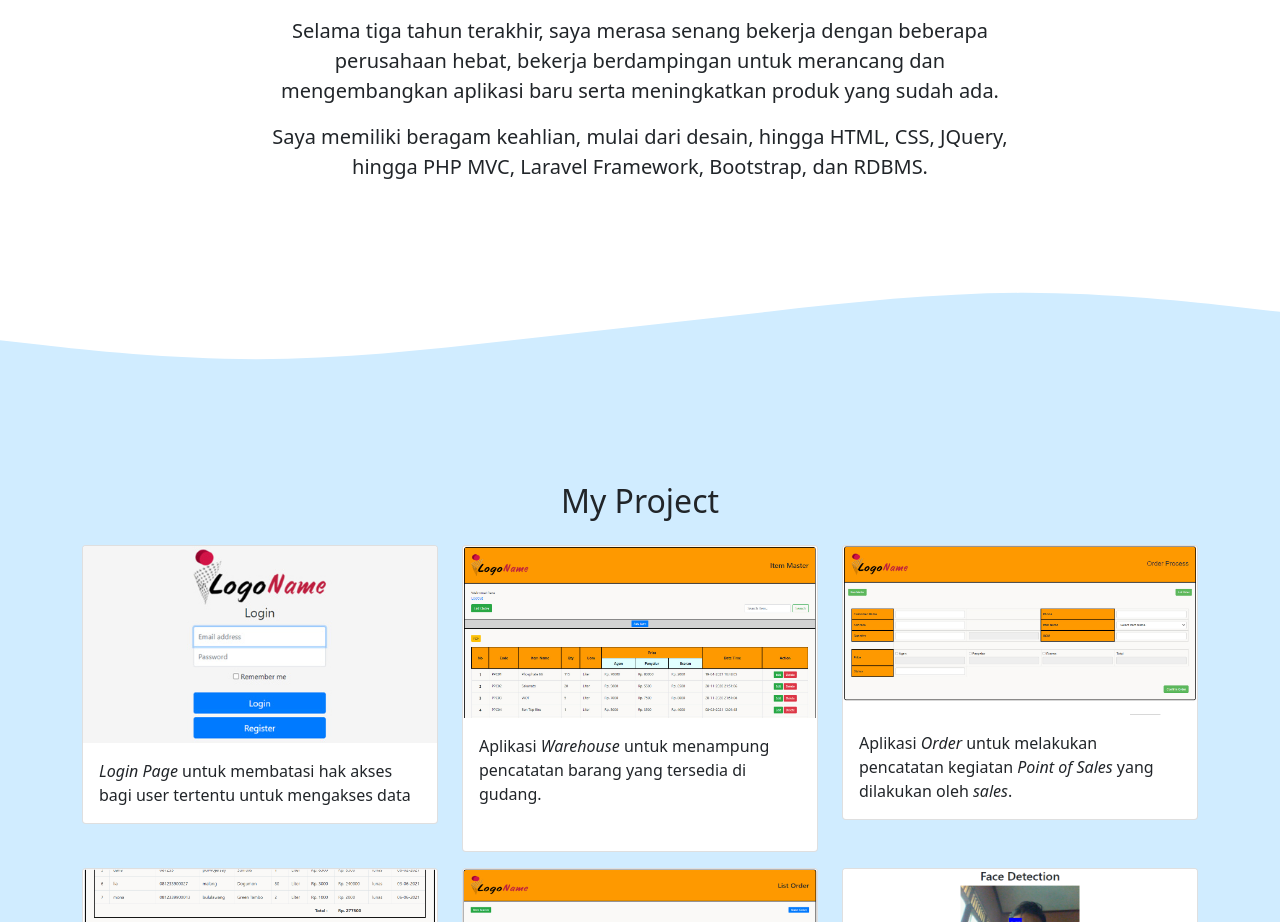
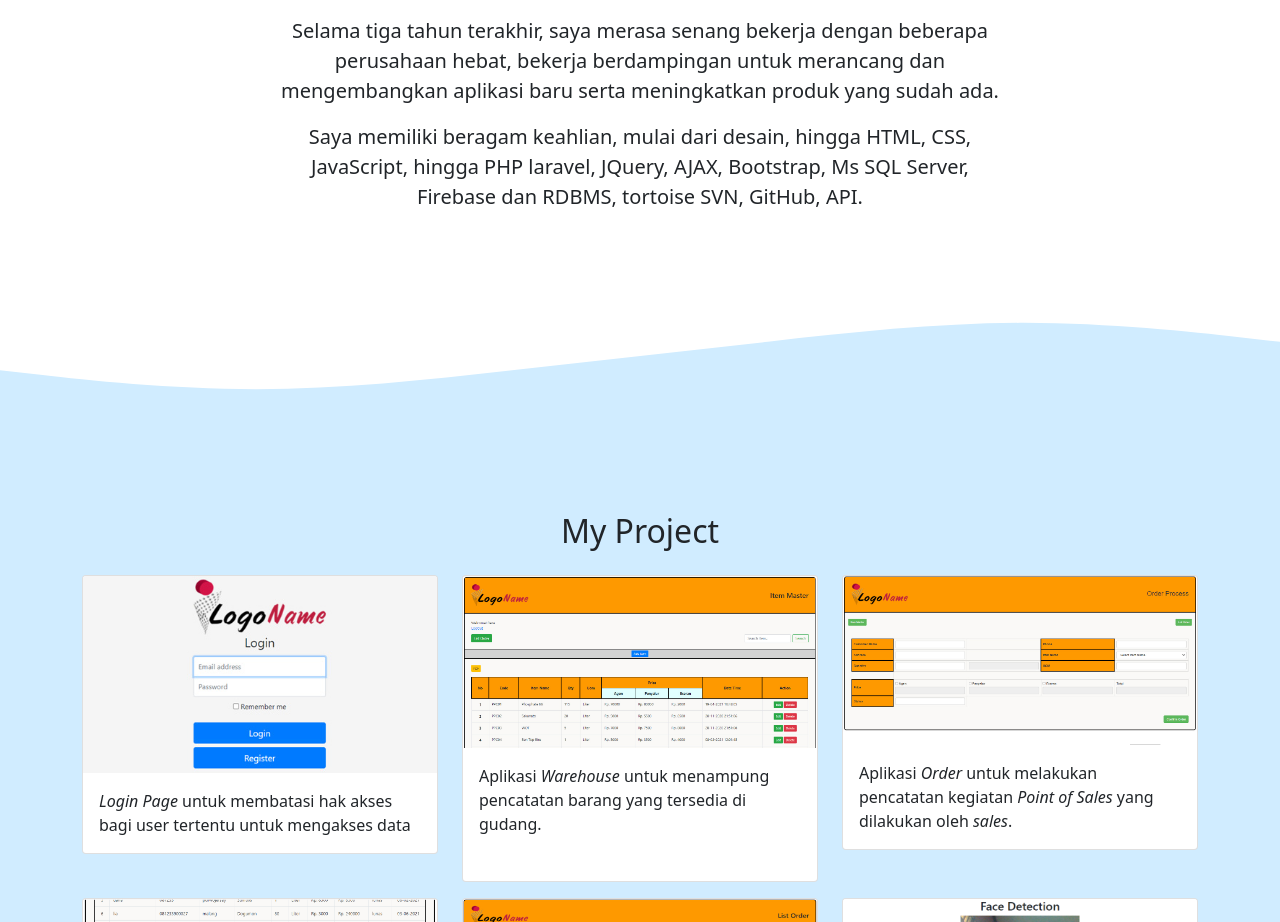
Before and after one commit to RezaRandall/RezaRandall.github.io, a plain HTML site: page index.html in a window 1280 px wide. Shown: the part 780-1702 px from the top of the page. Drawn offline with nearby package versions, Linux system fonts and the light colour scheme.

Commit message:
changed about me section and add new skill

```diff
--- a/index.html
+++ b/index.html
@@ -94,7 +94,8 @@
               Selama tiga tahun terakhir, saya merasa senang bekerja dengan beberapa perusahaan hebat,
               bekerja berdampingan untuk merancang dan mengembangkan aplikasi baru serta meningkatkan produk yang sudah ada.
             </p>
-            <p>Saya memiliki beragam keahlian, mulai dari desain, hingga HTML, CSS, JQuery, hingga PHP MVC, Laravel Framework, Bootstrap, dan RDBMS.</p>
+            <p>Saya memiliki beragam keahlian, mulai dari desain, hingga HTML, CSS, JavaScript, hingga PHP laravel,
+               JQuery, AJAX, Bootstrap, Ms SQL Server, Firebase dan RDBMS, tortoise SVN, GitHub, API.</p>
           </div>
         </div>
       </div>
```
